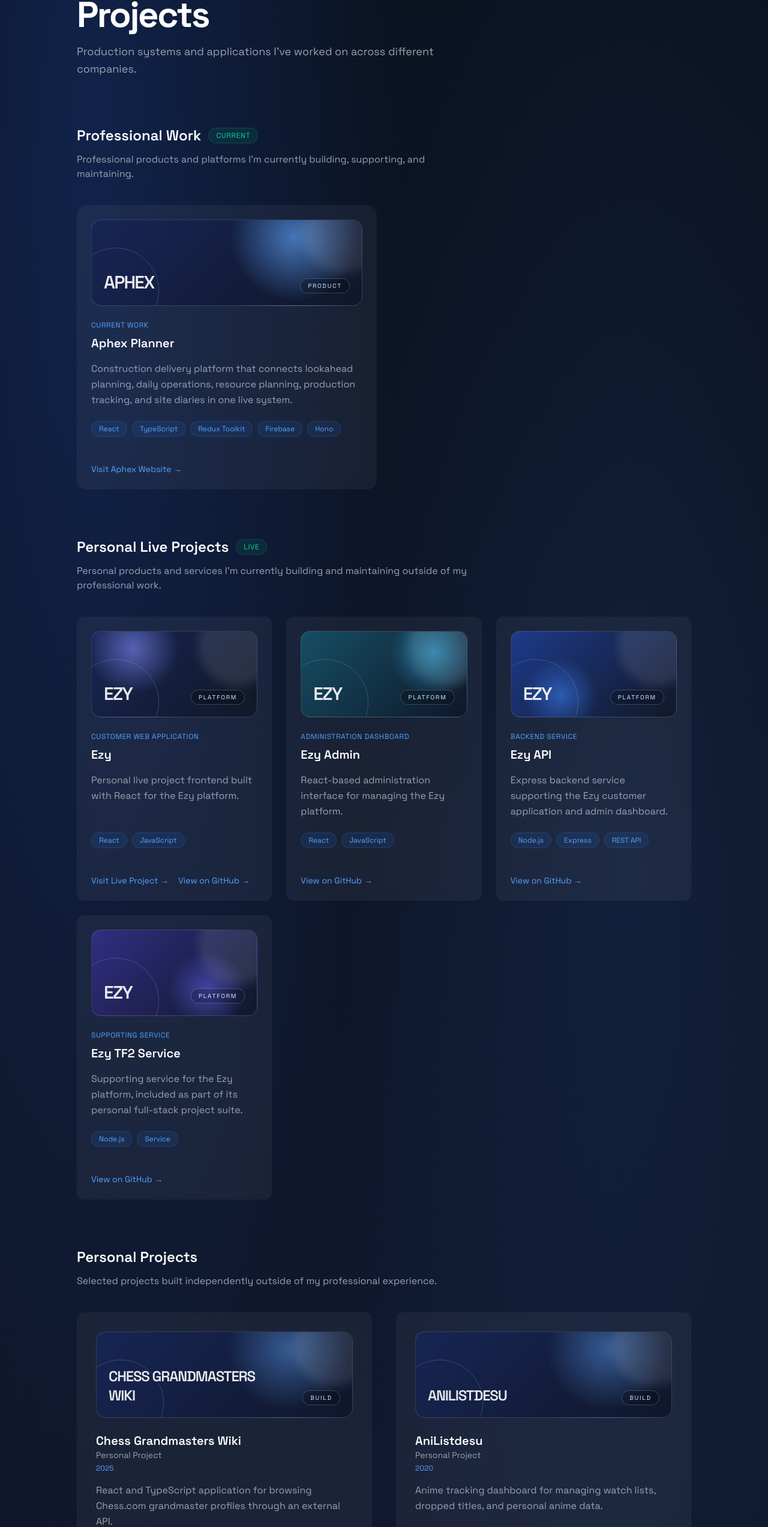
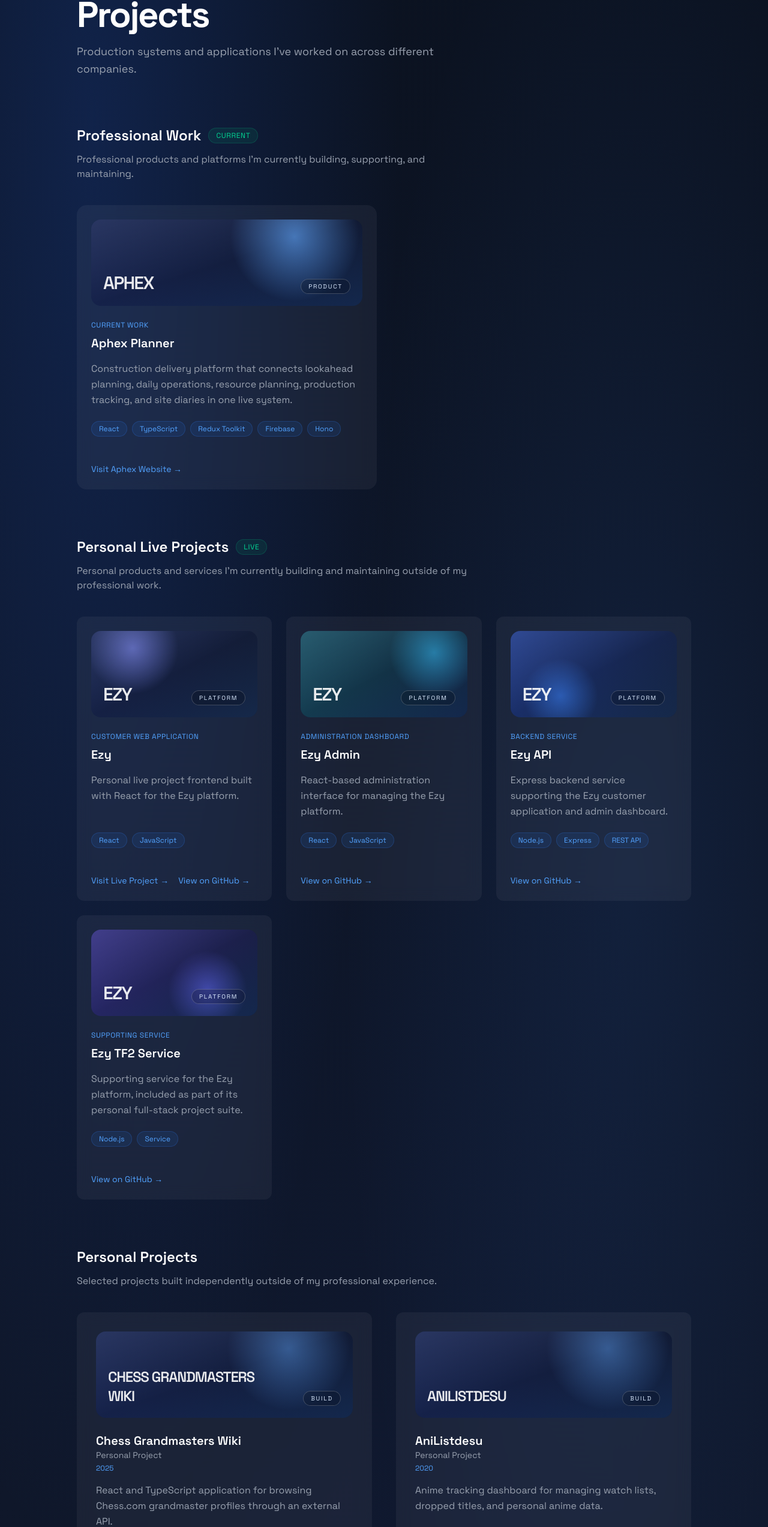
Before and after one commit to lawrence1106/nextjs-portfolio, a Next.js app: page /nextjs-portfolio/projects in a window 1280 px wide. Shown: the part 226-2772 px from the top of the page at 60% size. Built offline with nearby package versions, Linux system fonts and the light colour scheme.

Commit message:
Refactor project card styling in Projects component
- Removed border styles and replaced them with a gradient background for improved visual appeal.
- Updated layout of project cards to enhance consistency and aesthetics across the component.

```diff
--- a/app/projects/page.tsx
+++ b/app/projects/page.tsx
@@ -242,10 +242,9 @@
               "
             >
               <div
-                className={"relative mb-6 h-36 overflow-hidden rounded-2xl border border-white/15 " + projectVisualStyles[project.title]}
+                className={"relative mb-6 h-36 overflow-hidden rounded-2xl " + projectVisualStyles[project.title]}
               >
-                <div className="absolute -right-8 -top-10 h-32 w-32 rounded-full border border-white/20 bg-white/10 blur-sm"></div>
-                <div className="absolute -bottom-12 -left-8 h-36 w-36 rounded-full border border-blue-200/20"></div>
+                <div className="absolute inset-0 bg-gradient-to-br from-white/[0.08] via-transparent to-blue-500/[0.16]"></div>
                 <div className="absolute inset-0 flex items-end justify-between p-5">
                   <span className="text-3xl font-semibold tracking-[-0.06em] text-white/90">
                     {project.title === "Aphex Planner" ? "APHEX" : "EZY"}
@@ -338,10 +337,9 @@
               "
             >
               <div
-                className={"relative mb-6 h-36 overflow-hidden rounded-2xl border border-white/15 " + projectVisualStyles[project.title]}
+                className={"relative mb-6 h-36 overflow-hidden rounded-2xl " + projectVisualStyles[project.title]}
               >
-                <div className="absolute -right-8 -top-10 h-32 w-32 rounded-full border border-white/20 bg-white/10 blur-sm"></div>
-                <div className="absolute -bottom-12 -left-8 h-36 w-36 rounded-full border border-blue-200/20"></div>
+                <div className="absolute inset-0 bg-gradient-to-br from-white/[0.08] via-transparent to-blue-500/[0.16]"></div>
                 <div className="absolute inset-0 flex items-end justify-between p-5">
                   <span className="text-3xl font-semibold tracking-[-0.06em] text-white/90">
                     EZY
@@ -428,10 +426,9 @@
               "
             >
               <div
-                className={"relative mb-6 h-36 overflow-hidden rounded-2xl border border-white/15 " + (projectVisualStyles[project.title] ?? "bg-[radial-gradient(circle_at_75%_20%,rgba(96,165,250,0.45),transparent_30%),linear-gradient(135deg,#172554,#0f172a)]")}
+                className={"relative mb-6 h-36 overflow-hidden rounded-2xl " + (projectVisualStyles[project.title] ?? "bg-[radial-gradient(circle_at_75%_20%,rgba(96,165,250,0.45),transparent_30%),linear-gradient(135deg,#172554,#0f172a)]")}
               >
-                <div className="absolute -right-8 -top-10 h-32 w-32 rounded-full border border-white/20 bg-white/10 blur-sm"></div>
-                <div className="absolute -bottom-12 -left-8 h-36 w-36 rounded-full border border-blue-200/20"></div>
+                <div className="absolute inset-0 bg-gradient-to-br from-white/[0.08] via-transparent to-blue-500/[0.16]"></div>
                 <div className="absolute inset-0 flex items-end justify-between p-5">
                   <span className="max-w-[70%] text-2xl font-semibold uppercase tracking-[-0.05em] text-white/90">
                     {project.title}
@@ -512,10 +509,9 @@
             "
           >
             <div
-              className={"relative mb-6 h-36 overflow-hidden rounded-2xl border border-white/15 " + (projectVisualStyles[project.title] ?? "bg-[radial-gradient(circle_at_75%_20%,rgba(96,165,250,0.45),transparent_30%),linear-gradient(135deg,#172554,#0f172a)]")}
+              className={"relative mb-6 h-36 overflow-hidden rounded-2xl " + (projectVisualStyles[project.title] ?? "bg-[radial-gradient(circle_at_75%_20%,rgba(96,165,250,0.45),transparent_30%),linear-gradient(135deg,#172554,#0f172a)]")}
             >
-              <div className="absolute -right-8 -top-10 h-32 w-32 rounded-full border border-white/20 bg-white/10 blur-sm"></div>
-              <div className="absolute -bottom-12 -left-8 h-36 w-36 rounded-full border border-blue-200/20"></div>
+              <div className="absolute inset-0 bg-gradient-to-br from-white/[0.08] via-transparent to-blue-500/[0.16]"></div>
               <div className="absolute inset-0 flex items-end justify-between p-5">
                 <span className="max-w-[70%] text-2xl font-semibold uppercase tracking-[-0.05em] text-white/90">
                   {project.title}
```
